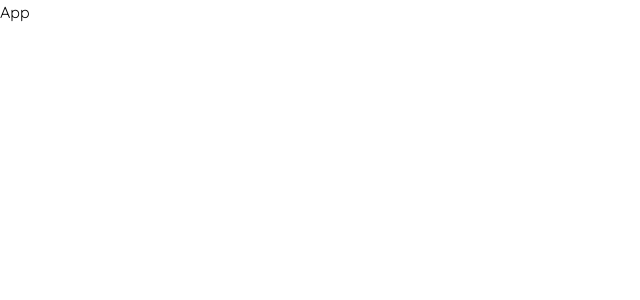
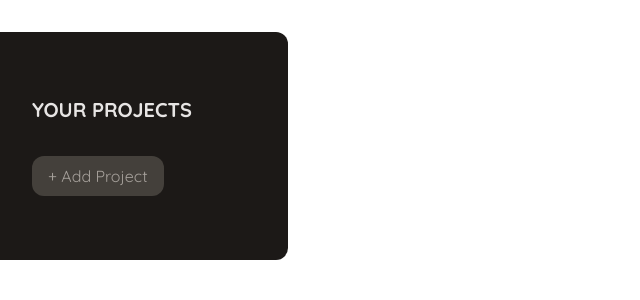
Before and after one commit to mehrankhaksar/project-manager, a React (Vite) app: page / in a window 1280 px wide. Shown: the top 300 px of the page, without its empty margins (0-640 px from the left). Built offline with nearby package versions, Linux system fonts and the light colour scheme.

Commit message:
add project sidebar

```diff
--- a/src/App.tsx
+++ b/src/App.tsx
@@ -1,3 +1,9 @@
+import ProjectSidebar from "./components/ProjectSidebar";
+
 export default function App() {
-  return <div>App</div>;
+  return (
+    <main className="h-screen my-8">
+      <ProjectSidebar />
+    </main>
+  );
 }
--- /dev/null
+++ b/src/components/ProjectSidebar.tsx
@@ -0,0 +1,15 @@
+export default function ProjectSidebar() {
+  return (
+    <aside className="bg-stone-900 text-stone-50 px-8 py-16 w-1/3 md:w-72 rounded-r-xl">
+      <h2 className="mb-8 font-bold uppercase md:text-xl text-stone-200">
+        Your Projects
+      </h2>
+      <div>
+        <button className="bg-stone-700 text-stone-400 hover:bg-stone-600 hover:text-stone-100 px-4 py-2 text-xs md:text-base rounded-xl transition-colors">
+          + Add Project
+        </button>
+      </div>
+      <ul></ul>
+    </aside>
+  );
+}
--- a/src/index.css
+++ b/src/index.css
@@ -4,6 +4,10 @@
   --font-display: "Quicksand", "sans-serif";
 }
 
+button {
+  @apply cursor-pointer;
+}
+
 body {
   @apply font-display;
 }
```
